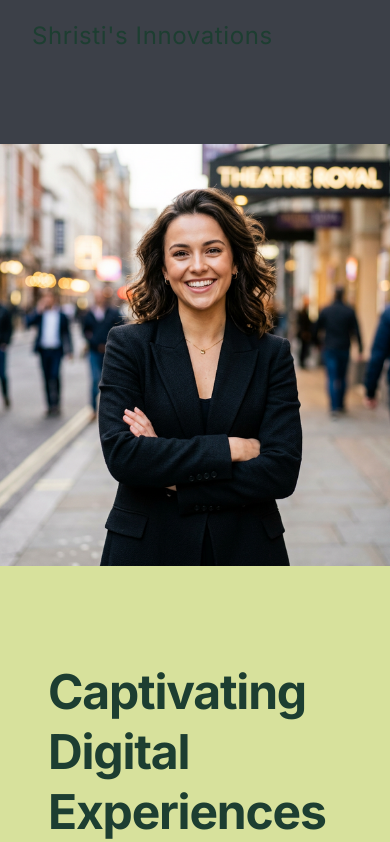
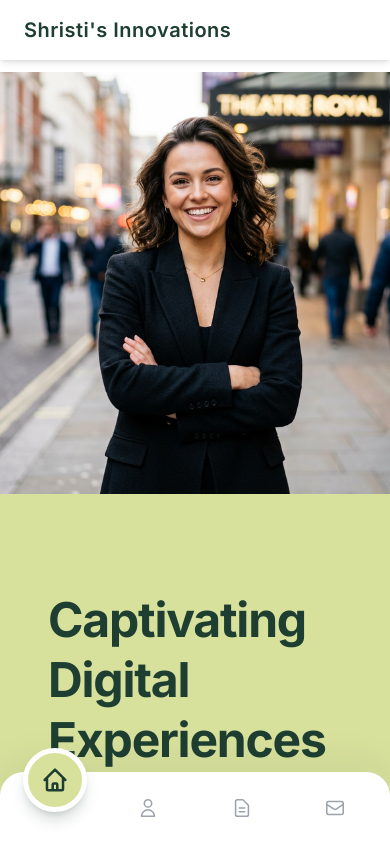
Before and after one commit to shristi2211/Portfolio_Shristi, a React (Vite) app: page / in a window 390 px wide. Shown: the top 842 px of the page. Built offline with nearby package versions, Linux system fonts and the light colour scheme.

Commit message:
Update mobile bottom navigation and fix margin spaces

```diff
--- a/src/components/Layout.tsx
+++ b/src/components/Layout.tsx
@@ -1,5 +1,45 @@
 import { useEffect, useState } from 'react';
 import { Link, Outlet, useLocation } from 'react-router';
+
+// Bottom tab bar items with SVG icons
+const bottomTabs = [
+  {
+    to: '/',
+    label: 'Home',
+    icon: (active: boolean) => (
+      <svg xmlns="http://www.w3.org/2000/svg" width="22" height="22" fill="none" viewBox="0 0 24 24" stroke="currentColor" strokeWidth={active ? 2.2 : 1.7}>
+        <path strokeLinecap="round" strokeLinejoin="round" d="M3 12l2-2m0 0l7-7 7 7M5 10v10a1 1 0 001 1h3m10-11l2 2m-2-2v10a1 1 0 01-1 1h-3m-6 0a1 1 0 001-1v-4a1 1 0 011-1h2a1 1 0 011 1v4a1 1 0 001 1m-6 0h6" />
+      </svg>
+    ),
+  },
+  {
+    to: '/about',
+    label: 'About',
+    icon: (active: boolean) => (
+      <svg xmlns="http://www.w3.org/2000/svg" width="22" height="22" fill="none" viewBox="0 0 24 24" stroke="currentColor" strokeWidth={active ? 2.2 : 1.7}>
+        <path strokeLinecap="round" strokeLinejoin="round" d="M16 7a4 4 0 11-8 0 4 4 0 018 0zM12 14a7 7 0 00-7 7h14a7 7 0 00-7-7z" />
+      </svg>
+    ),
+  },
+  {
+    to: '/resume',
+    label: 'Resume',
+    icon: (active: boolean) => (
+      <svg xmlns="http://www.w3.org/2000/svg" width="22" height="22" fill="none" viewBox="0 0 24 24" stroke="currentColor" strokeWidth={active ? 2.2 : 1.7}>
+        <path strokeLinecap="round" strokeLinejoin="round" d="M9 12h6m-6 4h6m2 5H7a2 2 0 01-2-2V5a2 2 0 012-2h5.586a1 1 0 01.707.293l5.414 5.414a1 1 0 01.293.707V19a2 2 0 01-2 2z" />
+      </svg>
+    ),
+  },
+  {
+    to: '/contact',
+    label: 'Contact',
+    icon: (active: boolean) => (
+      <svg xmlns="http://www.w3.org/2000/svg" width="22" height="22" fill="none" viewBox="0 0 24 24" stroke="currentColor" strokeWidth={active ? 2.2 : 1.7}>
+        <path strokeLinecap="round" strokeLinejoin="round" d="M3 8l7.89 5.26a2 2 0 002.22 0L21 8M5 19h14a2 2 0 002-2V7a2 2 0 00-2-2H5a2 2 0 00-2 2v10a2 2 0 002 2z" />
+      </svg>
+    ),
+  },
+];
 
 export default function Layout() {
   const [scrolled, setScrolled] = useState(false);
@@ -19,25 +59,30 @@ export default function Layout() {
   const handleEmailClick = (e: React.MouseEvent) => {
     e.preventDefault();
     if (window.confirm("Want to send an email?")) {
-      // Directs to their email as primary and also puts it in CC as requested
       window.location.href = "mailto:shristisrivastava2211@gmail.com?cc=shristisrivastava2211@gmail.com";
     }
   };
 
+  // On mobile: always show a solid header background so it's never invisible
+  // On desktop: keep original transparent→solid scroll behavior on home page
+  const headerBg = scrolled || !isHome
+    ? 'bg-white shadow-md py-4'
+    : 'bg-white md:bg-transparent py-4 md:py-5 shadow-md md:shadow-none';
+
   return (
     <div className="min-h-screen flex flex-col w-full overflow-x-hidden relative print:block print:min-h-0 print:overflow-visible">
-      <header className={`fixed top-0 w-full z-50 transition-all duration-300 px-8 py-5 flex justify-between items-center print:hidden ${scrolled || !isHome ? 'bg-white shadow-md py-4' : 'bg-transparent'}`}>
-        {/* Logo always stays dark against the lime background side of the split screen */}
-        <Link to="/" className={`text-2xl tracking-wide text-brand-dark`}>
+      <header className={`fixed top-0 w-full z-50 transition-all duration-300 px-6 md:px-8 py-4 md:py-5 flex justify-between items-center print:hidden ${headerBg}`}>
+        {/* Logo */}
+        <Link to="/" className="text-xl md:text-2xl tracking-wide text-brand-dark font-semibold">
           Shristi's Innovations
         </Link>
+
+        {/* Desktop Nav (hidden on mobile) */}
         <nav className={`hidden md:flex gap-8 items-center font-medium tracking-wide transition-colors duration-300 ${scrolled || !isHome ? 'text-brand-dark' : 'text-white drop-shadow-md'}`}>
           <Link to="/" className="hover:text-brand-lime transition-colors">Home</Link>
           <Link to="/about" className="hover:text-brand-lime transition-colors">About</Link>
           <Link to="/resume" className="hover:text-brand-lime transition-colors">Resume</Link>
           <button onClick={handleEmailClick} className="hover:text-brand-lime transition-colors cursor-pointer">Email</button>
-
-          {/* Dynamic Contact Button */}
           <Link
             to="/contact"
             className={`px-6 py-2 rounded transition-all duration-300 ${scrolled || !isHome
@@ -50,11 +95,45 @@ export default function Layout() {
         </nav>
       </header>
 
+      {/* Main content — extra bottom padding on mobile for the bottom tab bar */}
       <main className="flex-1 w-full mt-[72px] md:mt-0 print:mt-0 print:block">
         <Outlet />
       </main>
 
-      <footer className="bg-brand-dark text-white py-16 px-8 flex justify-center flex-col items-center print:hidden">
+      {/* ===== MOBILE BOTTOM TAB BAR ===== */}
+      <nav className="fixed bottom-0 left-0 right-0 z-50 md:hidden bg-white rounded-t-3xl shadow-[0_-10px_40px_rgba(0,0,0,0.06)] print:hidden" style={{ paddingBottom: 'env(safe-area-inset-bottom)' }}>
+        <div className="flex justify-around items-center h-[72px] px-2 relative">
+          {bottomTabs.map((tab) => {
+            const isActive = location.pathname === tab.to;
+            return (
+              <Link
+                key={tab.to}
+                to={tab.to}
+                className="relative flex flex-col items-center justify-center flex-1 h-full group w-full"
+              >
+                {/*
+                  When active, this container pops up above the nav bar.
+                  A thick white border perfectly blends with the white nav bar
+                  to simulate a "cutout" or curved indentation.
+                */}
+                <div
+                  className={`flex items-center justify-center transition-all duration-300 ease-out absolute ${
+                    isActive
+                      ? '-top-6 w-[64px] h-[64px] bg-brand-lime text-brand-dark rounded-full border-[5px] border-white shadow-lg shadow-brand-dark/20'
+                      : 'w-12 h-12 bg-transparent text-gray-400 group-hover:text-gray-600 group-active:scale-95'
+                  }`}
+                >
+                  <div className={`transition-transform duration-300 ${isActive ? 'scale-125' : ''}`}>
+                    {tab.icon(isActive)}
+                  </div>
+                </div>
+              </Link>
+            );
+          })}
+        </div>
+      </nav>
+
+      <footer className="bg-brand-dark text-white py-16 pb-[100px] md:pb-16 px-8 flex justify-center flex-col items-center print:hidden">
         <h2 className="text-3xl mb-6">Shristi Srivastava</h2>
         <p
           className="mb-6 cursor-pointer hover:text-brand-lime transition-colors border-b border-transparent hover:border-brand-lime"
--- a/src/index.css
+++ b/src/index.css
@@ -10,7 +10,7 @@
   }
 
   body {
-    @apply bg-brand-neutral font-sans text-brand-dark antialiased;
+    @apply bg-white font-sans text-brand-dark antialiased;
     /* Hide scrollbar for Chrome, Safari and Opera */
     -webkit-overflow-scrolling: touch;
   }
--- a/src/pages/About.tsx
+++ b/src/pages/About.tsx
@@ -37,7 +37,7 @@ export default function About() {
   }, [typewriterText, isDeleting, loopNum, typingSpeed]);
 
   return (
-    <div className="w-full flex-col mt-24">
+    <div className="w-full flex-col">
       {/* 60/40 Two-Column Section */}
       <section className="bg-white py-16 px-8 md:px-12 lg:px-24">
          <h2 className="text-4xl md:text-5xl text-brand-dark mb-16 text-center tracking-wide">About Me</h2>
--- a/src/pages/Contact.tsx
+++ b/src/pages/Contact.tsx
@@ -44,7 +44,7 @@ export default function Contact() {
   };
 
   return (
-    <div className="w-full mt-24">
+    <div className="w-full">
       <section className="bg-brand-lime py-24 px-8 md:px-12 lg:px-24 min-h-[70vh] flex flex-col items-center justify-center">
          <h2 className="text-5xl md:text-6xl text-brand-dark mb-8 text-center tracking-wide">Get In Touch</h2>
          <p className="text-xl text-brand-dark text-center max-w-2xl mb-12">
--- a/src/pages/Home.tsx
+++ b/src/pages/Home.tsx
@@ -80,7 +80,7 @@ export default function Home() {
             Get in touch
           </Link>
         </div>
-        <div className="w-full md:w-1/2 h-[50vh] md:h-screen order-1 md:order-2 relative mt-[72px] md:mt-0">
+        <div className="w-full md:w-1/2 h-[50vh] md:h-screen order-1 md:order-2 relative">
           <img
             src="/images/headshot-main.png"
             alt="Jane Doe Developer"
--- a/src/pages/Resume.tsx
+++ b/src/pages/Resume.tsx
@@ -4,7 +4,7 @@ export default function Resume() {
   const [activeTab, setActiveTab] = useState<'education' | 'experience' | 'internship'>('education');
 
   return (
-    <div className="w-full mt-24 print:mt-0 print:block">
+    <div className="w-full print:mt-0 print:block">
       {/* --- WEB UI (Hidden when printing PDF) --- */}
       <div className="print:hidden">
       {/* Resume Container */}
```
